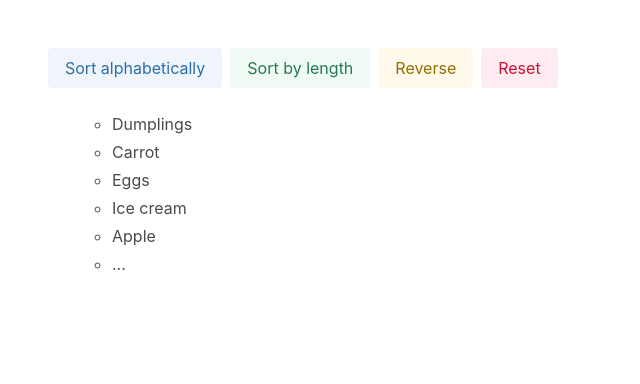
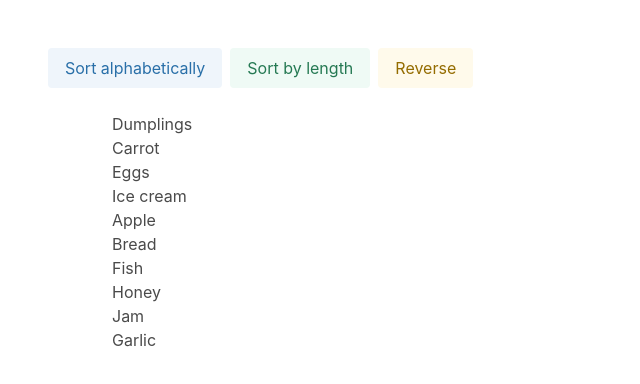
Before and after one commit to mate-academy/react_list-of-goods, a React (Create React App) app: page / in a window 1280 px wide. Shown: the top 384 px of the page, without its empty margins (0-640 px from the left). Built offline with nearby package versions, Linux system fonts and the light colour scheme.

Commit message:
solution

```diff
--- a/src/App.tsx
+++ b/src/App.tsx
@@ -31,65 +31,125 @@ export function getReorderedGoods(
   goods: string[],
   { sortType, isReversed }: ReorderOptions,
 ) {
-  // To avoid the original array mutation
-  const visibleGoods = [...goods];
+  let visibleGoods = [...goods];
 
-  // Sort and reverse goods if needed
-  // eslint-disable-next-line no-console
-  console.log(sortType, isReversed);
+  switch (sortType) {
+    case SortType.ALPABET:
+      visibleGoods = visibleGoods.sort((a, b) => a.localeCompare(b));
+      break;
+
+    case SortType.LENGTH:
+      visibleGoods = visibleGoods.sort((a, b) => a.length - b.length);
+      break;
+
+    default:
+  }
+
+  if (isReversed) {
+    return visibleGoods.reverse();
+  }
 
   return visibleGoods;
 }
 
-// DON'T save goods to the state
-// type State = {
-//   isReversed: boolean,
-//   sortType: SortType,
-// };
+type State = {
+  isReversed: boolean,
+  sortType: SortType,
+};
 
-export const App: React.FC = () => {
+export class App extends React.Component<{}, State> {
+  state = {
+    isReversed: false,
+    sortType: SortType.NONE,
+  };
+
+  reverseHandler = () => {
+    this.setState((state) => ({
+      isReversed: !state.isReversed,
+    }));
+  };
+
+  alphabeticSorter = () => {
+    this.setState({ sortType: SortType.ALPABET });
+  };
+
+  lengthSorter = () => {
+    this.setState({ sortType: SortType.LENGTH });
+  };
+
+  resetHandler = () => {
+    this.setState({
+      sortType: SortType.NONE,
+      isReversed: false,
+    });
+  };
+
+  render() {
+    const {
+      isReversed,
+      sortType,
+    } = this.state;
+
+    const newGoods = getReorderedGoods(goodsFromServer,
+      { sortType, isReversed });
+
     return (
       <div className="section content">
         <div className="buttons">
           <button
             type="button"
-          className="button is-info is-light"
+            className={`button is-info ${sortType !== SortType.ALPABET && 'is-light'}`}
+            onClick={this.alphabeticSorter}
           >
             Sort alphabetically
           </button>
 
           <button
             type="button"
-          className="button is-success is-light"
+            className={`button is-success ${sortType !== SortType.LENGTH && 'is-light'}`}
+            onClick={this.lengthSorter}
           >
             Sort by length
           </button>
 
           <button
             type="button"
-          className="button is-warning is-light"
+            className={`button is-warning ${!isReversed && 'is-light'}`}
+            onClick={this.reverseHandler}
           >
             Reverse
           </button>
 
+          {(sortType || isReversed)
+            ? (
               <button
                 type="button"
                 className="button is-danger is-light"
+                onClick={this.resetHandler}
               >
                 Reset
               </button>
+            )
+            : ''}
         </div>
 
         <ul>
           <ul>
-          <li data-cy="Good">Dumplings</li>
-          <li data-cy="Good">Carrot</li>
-          <li data-cy="Good">Eggs</li>
-          <li data-cy="Good">Ice cream</li>
-          <li data-cy="Good">Apple</li>
-          <li data-cy="Good">...</li>
+            {newGoods.map(good => {
+              return (
+                <div>
+                  <div
+                    data-cy="Good"
+                    key={good}
+                  >
+                    {good}
+                  </div>
+                </div>
+              );
+            })}
           </ul>
         </ul>
       </div>
     );
-};
+  }
+}
```
Also changed, not shown: 1 other file (tests, documents, lock files or other folders). Lines whose indentation alone changed are shown as unchanged.
